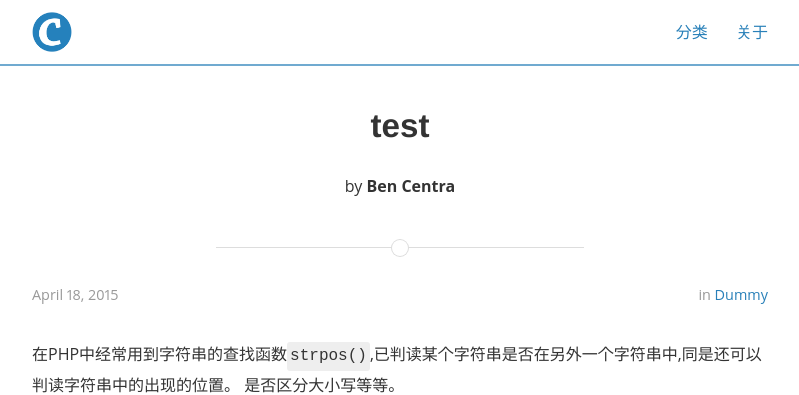
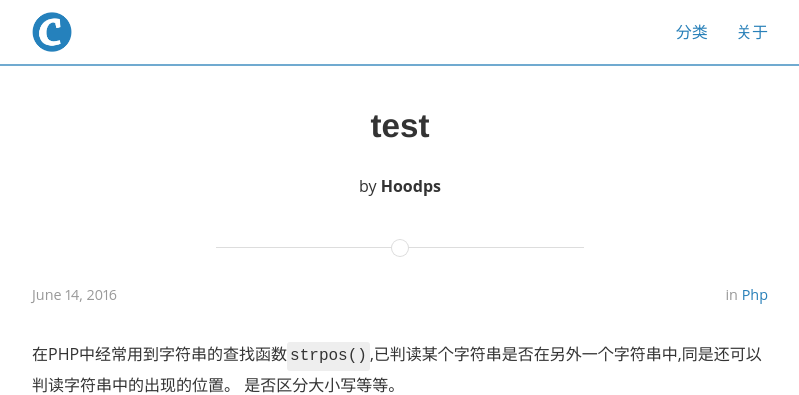
Before and after one commit to Hoodps/myblog, a Jekyll site: the page built from _posts/2016-06-14-php-strpos.markdown, in a window 1280 px wide and 900 px high. Shown: the top 395 px of the window, without its empty margins (240-1039 px from the left). Built offline with Jekyll 4.4.1, drawn with Linux system fonts in a browser that asks for light colours; comment, search, counter and statistics services are not loaded.

Commit message:
first post

```diff
--- a/_posts/2016-06-14-php-strpos.markdown
+++ b/_posts/2016-06-14-php-strpos.markdown
@@ -1,10 +1,10 @@
 ---
 layout: post
 title:  "test"
-date:   2015-04-18 08:43:59
-author: Ben Centra
-categories: Dummy
-tags: ipsum
+date:   2016-06-14 11:43:59
+author: Hoodps
+categories: PHP
+tags: Technology
 ---
 
 在PHP中经常用到字符串的查找函数`strpos()`,已判读某个字符串是否在另外一个字符串中,同是还可以判读字符串中的出现的位置。
```
